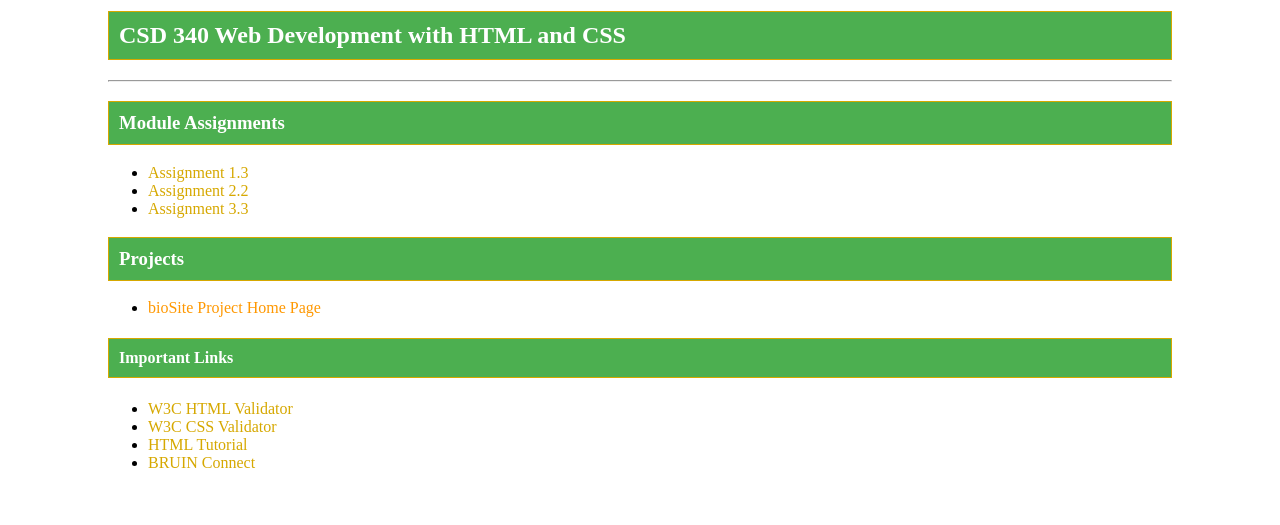
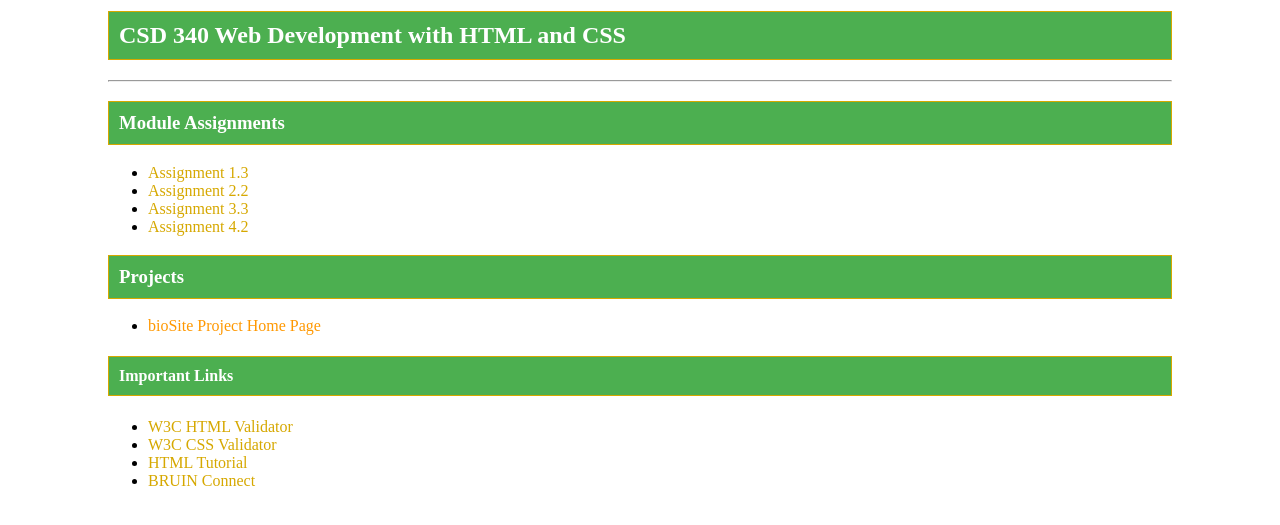
Before and after one commit to sstylin/csd-340, a plain HTML site: page index.html in a window 1280 px wide. Shown: the part 119-644 px from the top of the page. Drawn offline with Linux system fonts and the light colour scheme.

Commit message:
update index.html in the repository

```diff
--- a/index.html
+++ b/index.html
@@ -1,4 +1,5 @@
 
+<!-- Steve Stylin -->
 <!DOCTYPE html>
 <html lang="en">
 <head>
@@ -17,6 +18,8 @@
             <li><a href="module-1/Steve_Stylin_Mod1_3">Assignment 1.3</a></li>
             <li><a href="module-2/Steve_Stylin_Mod2_2">Assignment 2.2</a></li>
             <li><a href="module-3/Stylin_Mod3_3.html">Assignment 3.3</a></li>
+            <li><a href="module-4/stylin_Mod4_2.html">Assignment 4.2</a></li>
+
         </ul>
         <h3>Projects</h3>
         <ul>
```
Also changed, not shown: module-5/39_culture.png (added), module-5/selective_attention.png (added), 2 other files.
